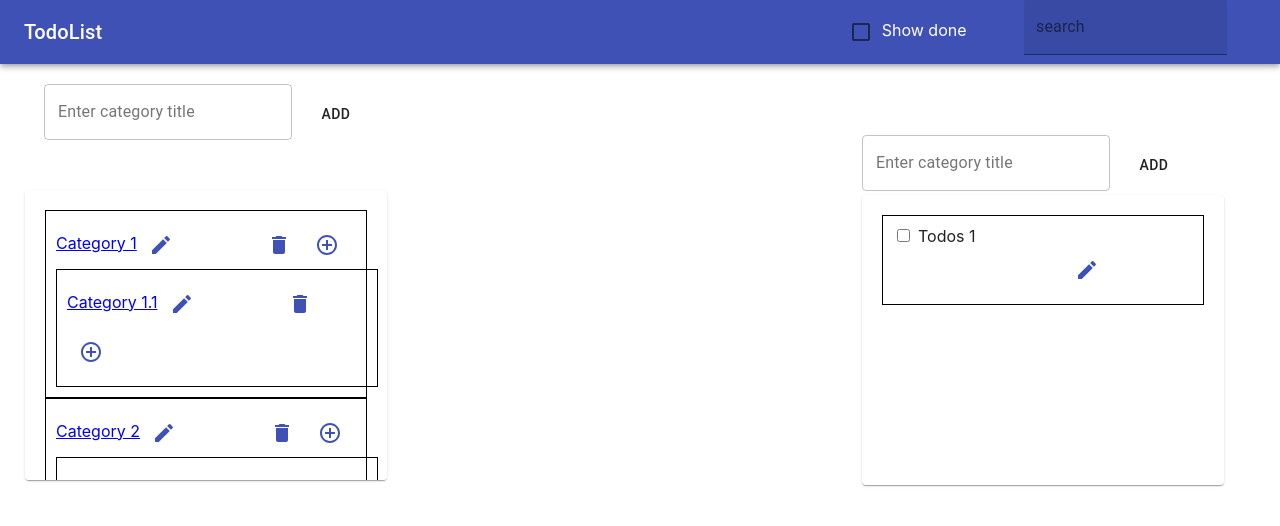
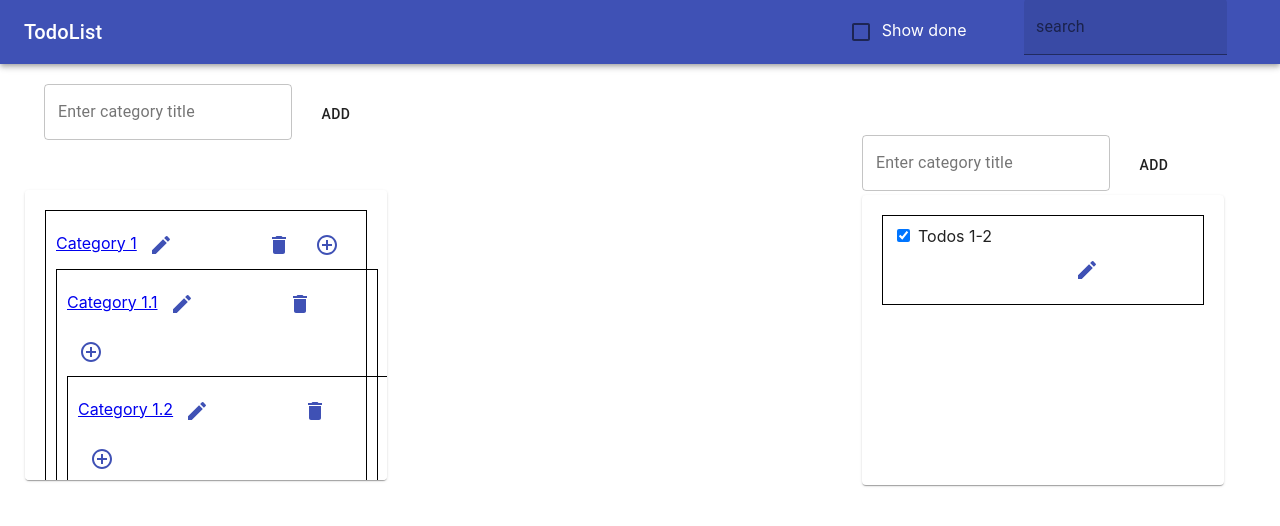
Before and after one commit to ilyajav/TodoTask, a React (Create React App) app: page /category/todo-list/8bc4cb00-fb69-11eb-ac42-8178fd7b9544 in a window 1280 px wide. Shown: the top 526 px of the page. Built offline with nearby package versions, Linux system fonts and the light colour scheme.

Commit message:
description

```diff
--- a/src/App.tsx
+++ b/src/App.tsx
@@ -1,4 +1,4 @@
-import React, {useEffect} from 'react';
+import React, {useEffect, useState} from 'react';
 import './App.css';
 import {
     AppBar,
@@ -31,6 +31,8 @@ const App = () => {
     const status = useSelector<AppRootStateType, StatusType>(state => state.app.status)
     const categories = useSelector<AppRootStateType, CategoryStateType[]>(state => state.categoryData)
     const todosData = useSelector<AppRootStateType, TodosDataType>(state => state.todoData)
+
+    const [description, setDescription] = useState<boolean>(false)
 
     const dispatch = useDispatch()
 
@@ -83,6 +85,7 @@ const App = () => {
                     <Paper style={styles.Paper}>
                         <Route path={'/'} render={() => <Category
                             category={categories}
+                            description={description}
                         />}/>
                     </Paper>
                 </Box>
@@ -94,6 +97,8 @@ const App = () => {
                                 categories={categories}
                                 todos={todosData}
                                 categoryId={props.match.params.id}
+                                description={description}
+                                setDescription={setDescription}
                             />
                                 </Paper>
                             </Box>
--- a/src/Category/Category.tsx
+++ b/src/Category/Category.tsx
@@ -1,4 +1,4 @@
-import React, {FC} from "react";
+import React, {FC, useState} from "react";
 import style from './Category.module.css'
 import {NavLink} from "react-router-dom";
 import {IconButton} from "@material-ui/core";
@@ -10,10 +10,10 @@ import {EditebleSpan} from "../utils/EditebleSpan";
 
 type CategoryType = {
     category: CategoryStateType[]
+    description: boolean
 }
 
-export const Category: FC<CategoryType> = ({category}) => {
-
+export const Category: FC<CategoryType> = ({category, description}) => {
     const dispatch = useDispatch()
 
     return (
@@ -37,7 +37,7 @@ export const Category: FC<CategoryType> = ({category}) => {
                 </span>
                             {ct.children && ct.children.length
                                 ?
-                                <Category category={ct.children} />
+                                <Category category={ct.children} description={description} />
                                 : null}
                         </div>
                     })
--- a/src/Todos/Todo/Todo.tsx
+++ b/src/Todos/Todo/Todo.tsx
@@ -1,28 +1,64 @@
-import React, {FC} from "react";
-import {changeTodoStatus, TodosType} from "../../store/todo-reducer";
+import React, {ChangeEvent, FC, useState} from "react";
+import {changeTodoDescription, changeTodoStatus, TodosType} from "../../store/todo-reducer";
 import style from "../Todos.module.css";
-import {IconButton} from "@material-ui/core";
+import {Button, IconButton} from "@material-ui/core";
 import CreateIcon from "@material-ui/icons/Create";
 import {useDispatch} from "react-redux";
 
 type TodoPropsType = {
     todo: TodosType[]
     categoryId: string
+    description: boolean,
+    setDescription: (value: boolean) => void,
+    textDescription: string[]
 }
 
-export const Todo: FC<TodoPropsType> = ({todo, categoryId}) =>{
+export const Todo: FC<TodoPropsType> = (
+    {todo, categoryId, description, setDescription, textDescription}) => {
+
+    const [text, setText] = useState<string>(textDescription[0])
+
+    const onShowDescription = () => {
+        setDescription(true)
+    }
+    const onHideDescription = () => {
+        setDescription(false)
+        setText(textDescription[0])
+    }
 
     const dispatch = useDispatch()
 
-    return(
+    return (
         <div>
             {
                 todo.map(td => {
+                    debugger
                     const onChangeTodoStatus = (e: React.MouseEvent<HTMLInputElement>) => {
                         const isDone = e.currentTarget.checked
                         dispatch(changeTodoStatus(categoryId, td.id, isDone))
                     }
-                    return <div key={td.id} className={style.item}>
+                    const onChangeDescriptionText = (e: ChangeEvent<HTMLTextAreaElement>) => {
+                        setText(e.currentTarget.value)
+                    }
+                    const changeDescription = () => {
+                        dispatch(changeTodoDescription(categoryId, td.id, text))
+                        setDescription(false)
+                    }
+                    return (
+                        <div key={td.id} className={style.item}>
+                            {description ?
+                                <>
+                                    <Button onClick={changeDescription}>Save changes</Button>
+                                    <Button onClick={onHideDescription}>Cancel</Button>
+                                    <input value={td.title}/>
+
+                                    <div>
+                                        <input type={'checkbox'} checked={td.isDone}/> Done
+                                    </div>
+                                    <textarea value={text} onChange={onChangeDescriptionText}/>
+                                </>
+                                :
+                                <>
                                     <input
                                         type='checkbox'
                                         checked={td.isDone}
@@ -31,12 +67,15 @@ export const Todo: FC<TodoPropsType> = ({todo, categoryId}) =>{
                                     <span className={style.title}>
                             {td.title}
                                 </span>
-                        <span className={style.changeTodo}>
+                                    <span className={style.changeTodo} onClick={onShowDescription}>
                                 <IconButton color={'primary'}>
                                 <CreateIcon/>
                                 </IconButton>
                                 </span>
+                                </>
+                            }
                         </div>
+                    )
                 })
             }
         </div>
--- a/src/Todos/Todos.tsx
+++ b/src/Todos/Todos.tsx
@@ -8,9 +8,12 @@ type TodoTypePropsType = {
     categories: CategoryStateType[]
     todos: TodosDataType
     categoryId: string
+    description: boolean
+    setDescription: (value: boolean) => void;
 }
 
-export const Todos: FC<TodoTypePropsType> = ({categories,todos, categoryId}) =>{
+export const Todos: FC<TodoTypePropsType> = (
+    {categories,todos, categoryId, description,setDescription}) =>{
 
     return(
         <div>
@@ -21,14 +24,32 @@ export const Todos: FC<TodoTypePropsType> = ({categories,todos, categoryId}) =>{
                    debugger
                    if(ct.id === categoryId) {
                        return <div>
-                           <Todo todo={todo} categoryId={ct.id} key={ct.id}/>
+                           <Todo
+                               todo={todo}
+                               categoryId={ct.id}
+                               key={ct.id}
+                               description={description}
+                               setDescription={setDescription}
+                               textDescription={todo.map(td => {
+                                   return td.description
+                               })}
+                           />
                        </div>
                    }else if(ct.children?.length){
-                       debugger
-                       ct.children.map(ch => {
+                      return ct.children.map(ch => {
+                           let todo = todos[ch.id]
                            if(ch.id === categoryId) {
                                return <div>
-                                   <Todo todo={todo} categoryId={ch.id} key={ct.id}/>
+                                   <Todo
+                                       todo={todo}
+                                       categoryId={ch.id}
+                                       key={ct.id}
+                                       description={description}
+                                       setDescription={setDescription}
+                                       textDescription={todo.map(td => {
+                                           return td.description
+                                       })}
+                                   />
                                </div>
                            }
                        })
--- a/src/store/category-reducer.ts
+++ b/src/store/category-reducer.ts
@@ -8,12 +8,15 @@ export type CategoryStateType = {
 
 export const category1Id = v1()
 export const category1_1Id = v1()
+export const category1_2Id = v1()
 export const category2Id = v1()
 export const category3Id = v1()
 
 const initialState: CategoryStateType[] = [
     {id: category1Id, title: 'Category 1', children: [
-            {id: category1_1Id, title: 'Category 1.1'},
+            {id: category1_1Id, title: 'Category 1.1', children: [
+                    {id: category1_2Id, title: 'Category 1.2'}
+                ]},
         ]},
     {id: category2Id, title: 'Category 2', children: [
             {id: v1(), title: 'Category 2.1'}
--- a/src/store/todo-reducer.ts
+++ b/src/store/todo-reducer.ts
@@ -1,7 +1,7 @@
 import {v1} from "uuid";
 import {
     AddCategoryType,
-    category1_1Id,
+    category1_1Id, category1_2Id,
     category1Id,
     category2Id,
     category3Id,
@@ -12,6 +12,7 @@ export type TodosType = {
     id: string,
     title: string,
     isDone: boolean,
+    description: string
 }
 
 export type TodosDataType = {
@@ -19,14 +20,21 @@ export type TodosDataType = {
 }
 
 type ChangeTodoStatus = ReturnType<typeof changeTodoStatus>
-type ActionTodoTypes = AddCategoryType | ChangeTodoStatus | RemoveCategoryType
+type ChangeTodoDescription = ReturnType<typeof changeTodoDescription>
+type ActionTodoTypes =
+    AddCategoryType
+    | ChangeTodoStatus
+    | RemoveCategoryType
+    | ChangeTodoDescription
 
 
 const initialState: TodosDataType = {
-    [category1Id] : [{id: v1(), title: 'Todos 1', isDone: false}],
-    [category1_1Id] : [{id: v1(), title: 'Todos 1.1', isDone: true}],
-    [category2Id] : [{id: v1(), title: 'Todos 2', isDone: true}],
-    [category3Id] : [{id: v1(), title: 'Todos 3', isDone: false}],
+    [category1Id] : [{id: v1(), title: 'Todos 1', isDone: false, description: 'todoTest'}],
+    [category1Id] : [{id: v1(), title: 'Todos 1-2', isDone: true, description: 'todoTest2'}],
+    [category1_1Id] : [{id: v1(), title: 'Todos 1.1', isDone: true, description: 'todo1_1'}],
+    [category1_2Id] : [{id: v1(), title: 'Todos 1.2', isDone: true, description: 'todo1_2'}],
+    [category2Id] : [{id: v1(), title: 'Todos 2', isDone: true, description: 'todo2'}],
+    [category3Id] : [{id: v1(), title: 'Todos 3', isDone: false, description: 'todo3'}],
 }
 
 export const todoReducer = (state: TodosDataType = initialState, action: ActionTodoTypes): TodosDataType =>{
@@ -50,6 +58,15 @@ export const todoReducer = (state: TodosDataType = initialState, action: ActionT
             delete copyState[action.payload.id]
             return copyState
         }
+        case "CHANGE-TODO-DESCRIPTION":{
+            const copyState = {...state}
+            const category = copyState[action.payload.categoryId]
+            const todo = category.find(td => td.id === action.payload.todoId)
+            if(todo){
+                todo.description = action.payload.newDescription
+            }
+            return {...copyState}
+        }
         default:
             return state
     }
@@ -65,3 +82,14 @@ export const changeTodoStatus = (categoryId: string, todoId: string, isDone: boo
         },
     } as const
 }
+
+export const changeTodoDescription = (categoryId: string, todoId: string, newDescription: string) =>{
+    return{
+        type: 'CHANGE-TODO-DESCRIPTION',
+        payload:{
+            categoryId,
+            todoId,
+            newDescription
+        }
+    } as const
+}
```
Also changed, not shown: src/utils/app-routes.tsx (added, +16 -0 lines). Lines whose indentation alone changed are shown as unchanged.
